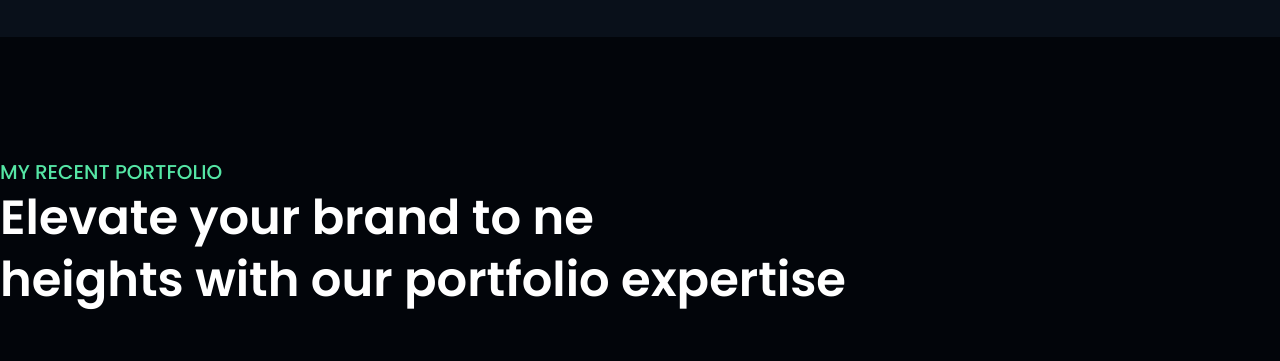
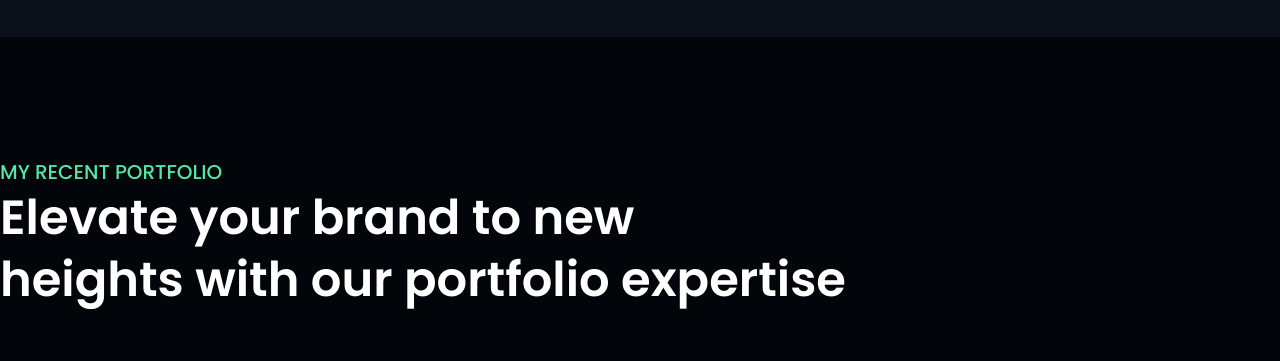
Before and after one commit to abdullahhamid381/abdullah, a React (Vite) app: page / in a window 1280 px wide. Shown: the part 3375-3736 px from the top of the page. Built offline with nearby package versions, Linux system fonts and the light colour scheme.

Commit message:
jkhjkjhkjhk

```diff
--- a/src/Components/Home/Slider.jsx
+++ b/src/Components/Home/Slider.jsx
@@ -29,7 +29,7 @@ const Slider = () => {
     <div className='back-slider' >
         <div className='width'>
         <p>MY RECENT PORTFOLIO</p>
-            <h1>Elevate your brand to ne <br />
+            <h1>Elevate your brand to new <br />
 heights with our portfolio expertise</h1>
 
         <div className="slider-container">
```
